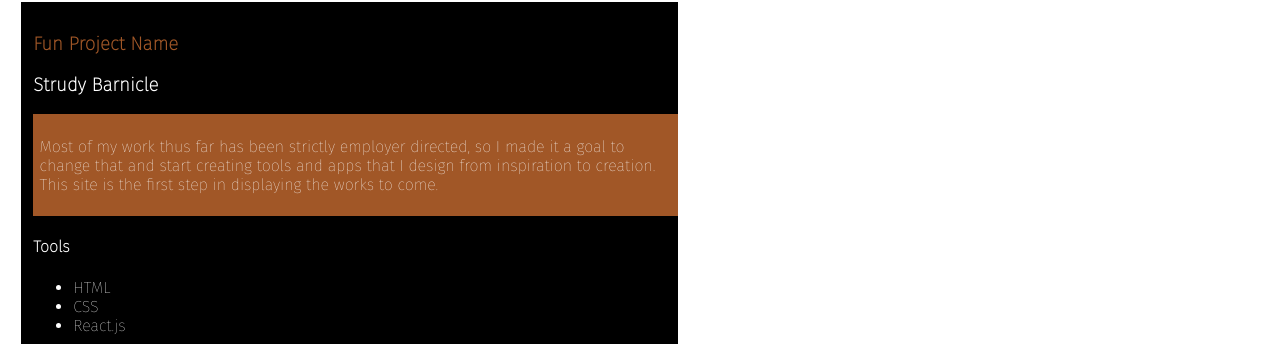
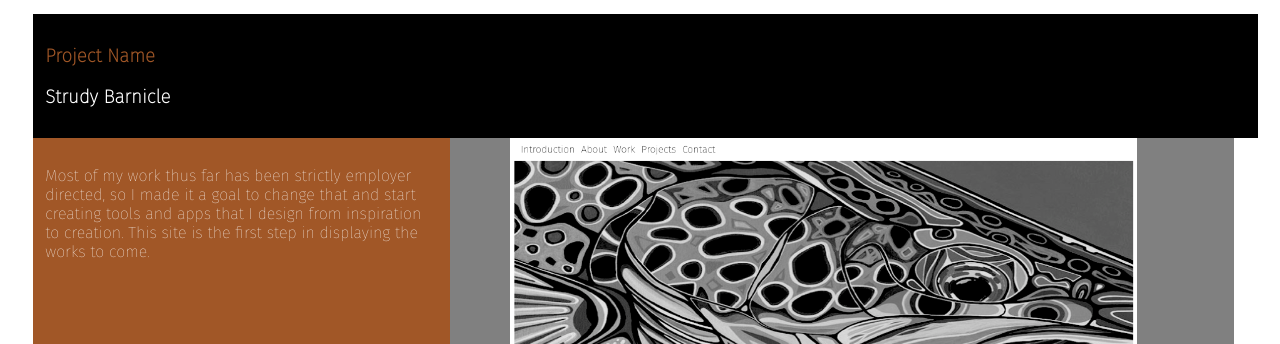
Before and after one commit to Powers-RC/sturdy-barnacle, a React app in the folder client/: page / in a window 1280 px wide. Shown: the part 2025-2369 px from the top of the page. Built offline with nearby package versions, Linux system fonts and the light colour scheme.

Commit message:
Updated Structure Of Project Slide Format

```diff
--- a/client/src/js/FrameWork.js
+++ b/client/src/js/FrameWork.js
@@ -39,8 +39,7 @@ export default class FrameWork extends Component{
             <SiteFooter/>
             <div className="Site-Footer">
               <p>I did not draw the art on this page! If you would like to see more of K. Clarke amazing work please visit his <a href="http://www.kenny-clarke.com/artwork/">page</a></p>
-              <div>Icons made by <a href="https://www.flaticon.com/authors/those-icons" title="Those Icons">Those Icons</a> from <a href="https://www.flaticon.com/"             title="Flaticon">www.flaticon.com</a></div>
-              <a href="https://www.vecteezy.com/free-vector/fly-fishing">Fly Fishing Vectors by Vecteezy</a>
+              <div className="icon-disclaimer">Icons made by <a href="https://www.flaticon.com/authors/those-icons" title="Those Icons">Those Icons</a> from <a href="https://www.flaticon.com/"             title="Flaticon">www.flaticon.com</a></div>
             </div>
         </footer>
      </div>
--- a/client/src/js/slides/PersonalWebSite.js
+++ b/client/src/js/slides/PersonalWebSite.js
@@ -2,6 +2,8 @@ import React from 'react';
 import {Slide} from 'pure-react-carousel'
 
 const githubIcon = require("../../static/icons/github.png");
+const personWebPagePhoto= require("../../static/photos/personalWebPage.png");
+
 
 export class PersonWebSiteSlide extends React.Component{
 
@@ -9,9 +11,11 @@ export class PersonWebSiteSlide extends React.Component{
         return(
             <Slide index={0}>
                 <div className="project-container">
-                    <div>
-                        <h3 className="project-title">Fun Project Name</h3>
+                    <div className="project-title-container">
+                        <h3 className="project-title">Project Name</h3>
                         <h3>Strudy Barnicle</h3>
+                    </div>
+                    <div className="project-details">
                         <div className="project-description">
                             <p>
                                 Most of my work thus far has been strictly employer directed,
@@ -21,9 +25,9 @@ export class PersonWebSiteSlide extends React.Component{
                             </p>
                         </div>
                         <div className="project-depiction">
-                            {/* <img src={} alt="Personal site project image"/> */}
+                            <img className="project-picture" src={personWebPagePhoto} alt="Personal site project"/>
                             <h4>Tools</h4>
-                            <ul>
+                            <ul className="project-tech-stack">
                                 <li>HTML</li>
                                 <li>CSS</li>
                                 <li>React.js</li>
--- a/client/src/static/css/General.css
+++ b/client/src/static/css/General.css
@@ -111,7 +111,10 @@ img{
     border-radius: 50%;
 }
 footer{
-    font-size: 8px;
+    font-size: 10px;
     padding: 50px;
     text-align: center;
 }
+.icon-disclaimer{
+    font-size: 8px;
+}
--- a/client/src/static/css/Slide.css
+++ b/client/src/static/css/Slide.css
@@ -1,17 +1,44 @@
 .project-container{
-    background-color: black;
     color: white;
-    width: 50%;
+    width: 95%;
     padding: 1%;
     margin: 1%;
+    display: flex;
+    flex-direction: column;
+}
+.project-title-container{
+    background-color: black;
+    padding: 1%;
 }
 .project-title{
     color: #a15727;
 }
+.project-details{
+    background-color: grey;
+    display: flex;
+}
 .project-description{
+    flex: 1;
+    flex-direction: row;
     background-color: #a15727;
     padding: 1%;
 }
 .project-depiction{
+    flex: 2;
     position: relative;
+    left: 5%;
+    top: 5%;
 }
+.project-picture{
+    height: 80%;
+    width: 80%;
+}
+.project-tech-stack li{
+    display: inline;
+}
+.project-depiction li{
+    padding: 2%;
+    margin: 2%;
+    border: solid 1px white;
+    background-color: #a15727;
+}
```
Also changed, not shown: client/src/static/photos/personalWebPage.png (added).
